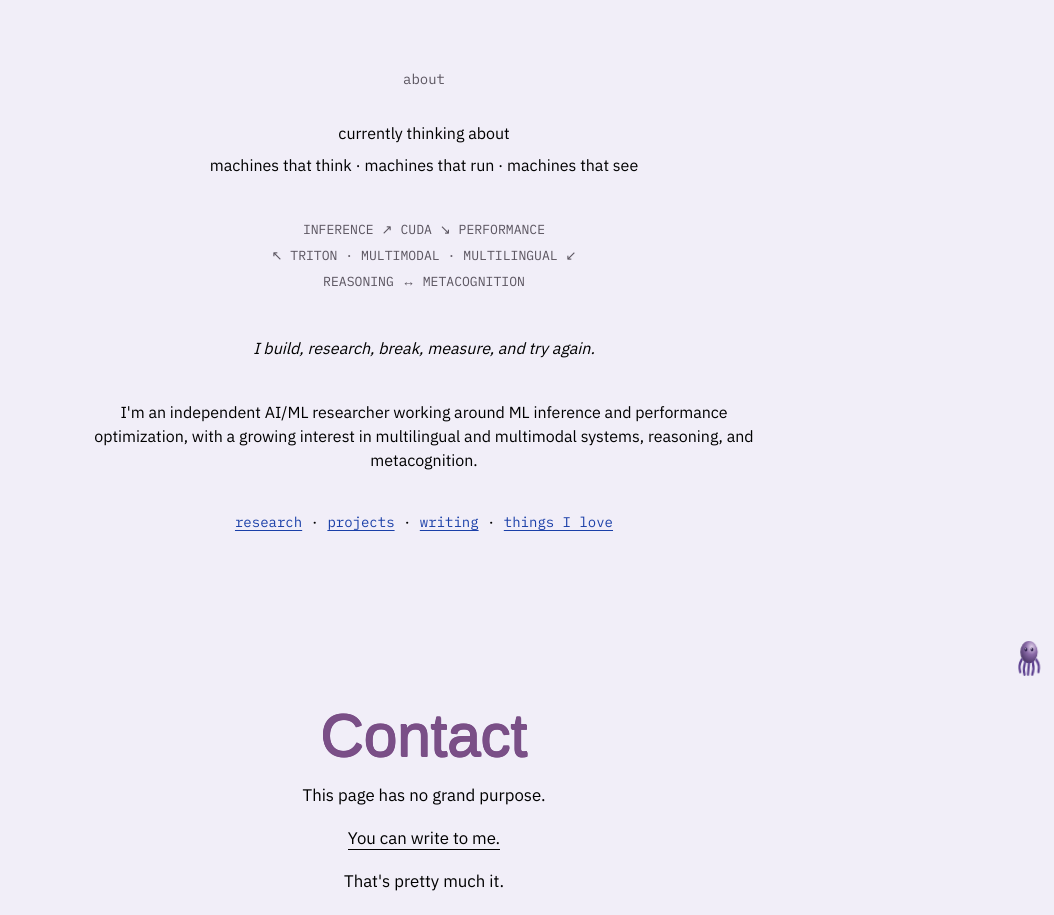
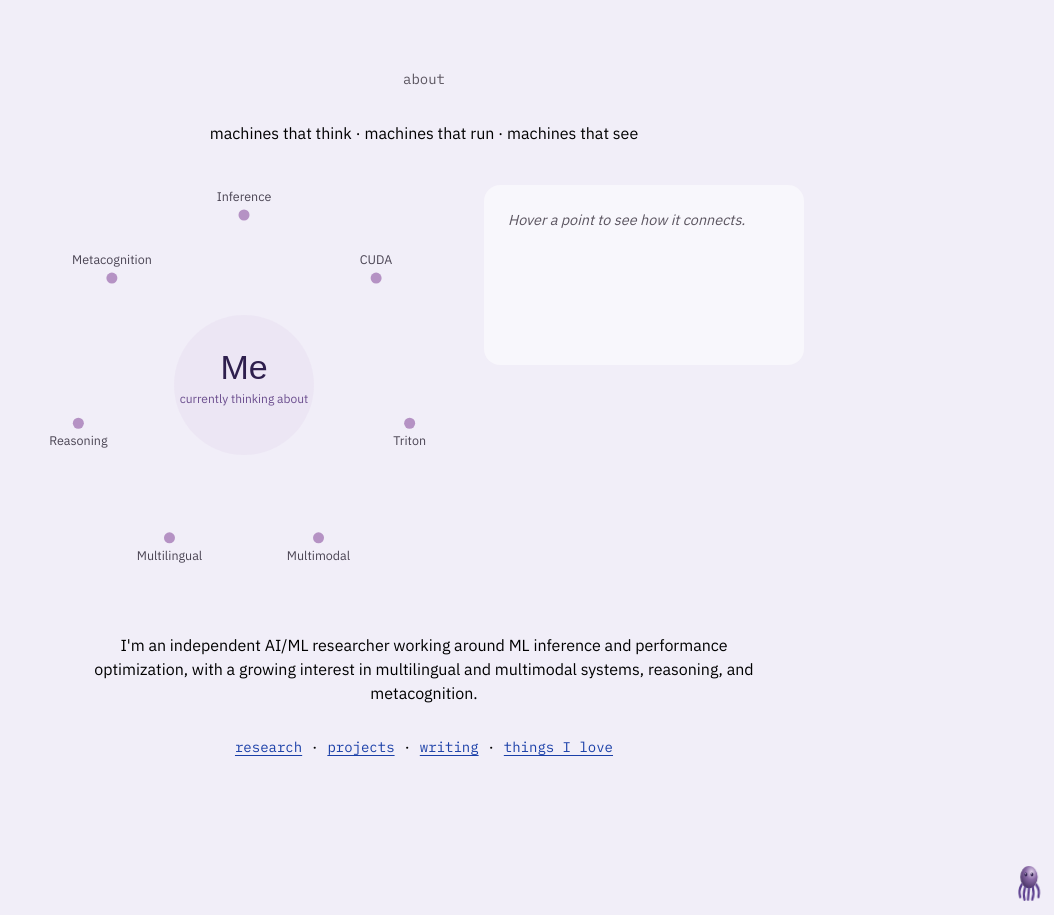
Before and after one commit to pranathi000/portfolio, a Next.js app: page / in a window 1280 px wide. Shown: the part 6960-7875 px from the top of the page, without its empty margins (226-1280 px from the left). Built offline with nearby package versions, Linux system fonts and the light colour scheme; a web font is replaced by a local one.

Commit message:
Update About.tsx

```diff
--- a/components/About.tsx
+++ b/components/About.tsx
@@ -1,19 +1,14 @@
+import AboutRing from "./AboutRing";
+
 export default function About() {
   return (
     <section id="about" className="py-16 text-center">
       <div className="font-mono text-sm text-faint mb-8">about</div>
-      <p className="mb-2">currently thinking about</p>
       <p className="mb-10">machines that think · machines that run · machines that see</p>
 
-      <div className="max-w-md mx-auto font-mono text-[0.82rem] leading-loose text-faint mb-10">
-        <div>INFERENCE ↗ CUDA ↘ PERFORMANCE</div>
-        <div>↖ TRITON · MULTIMODAL · MULTILINGUAL ↙</div>
-        <div>REASONING ↔ METACOGNITION</div>
-      </div>
+      <AboutRing />
 
-      <p className="italic mb-10">I build, research, break, measure, and try again.</p>
-
-      <p className="max-w-prose mx-auto mb-10">
+      <p className="max-w-prose mx-auto mt-12 mb-8">
         I&apos;m an independent AI/ML researcher working around ML inference and performance
         optimization, with a growing interest in multilingual and multimodal systems, reasoning,
         and metacognition.
```
